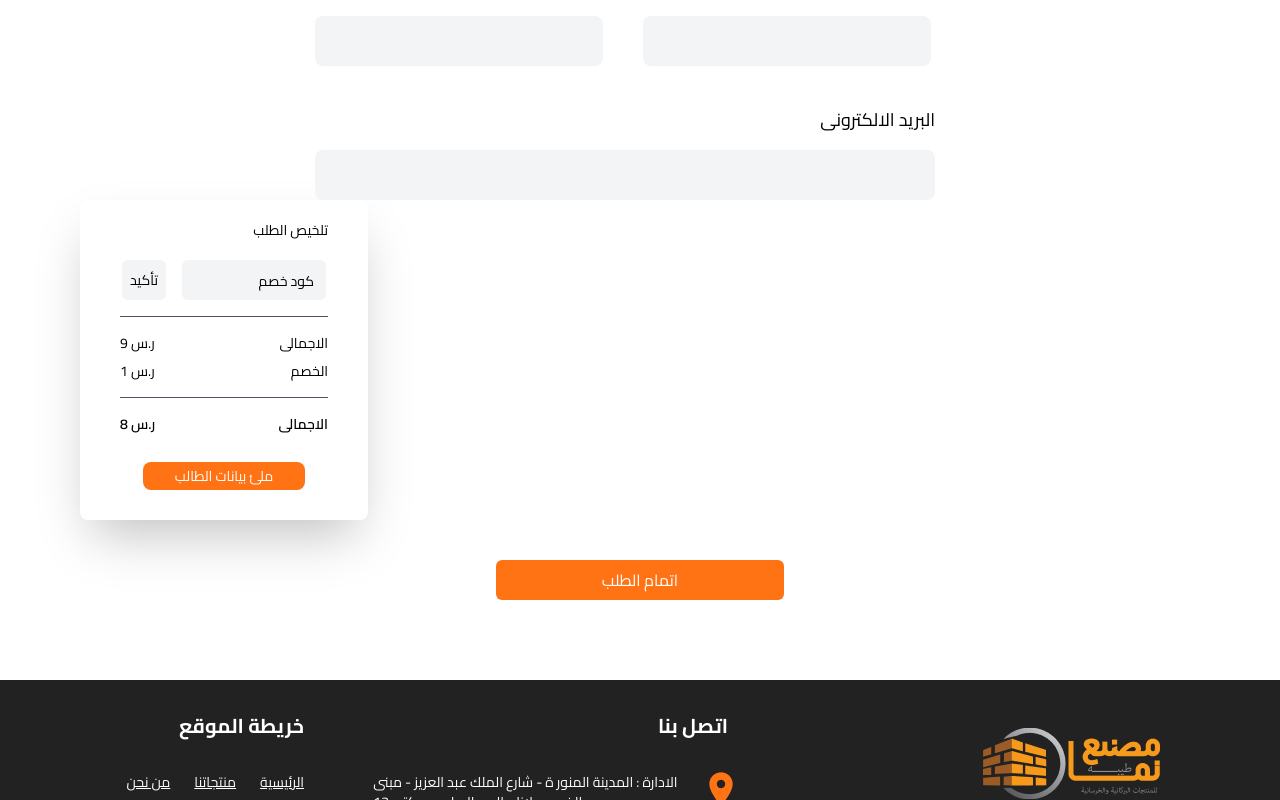
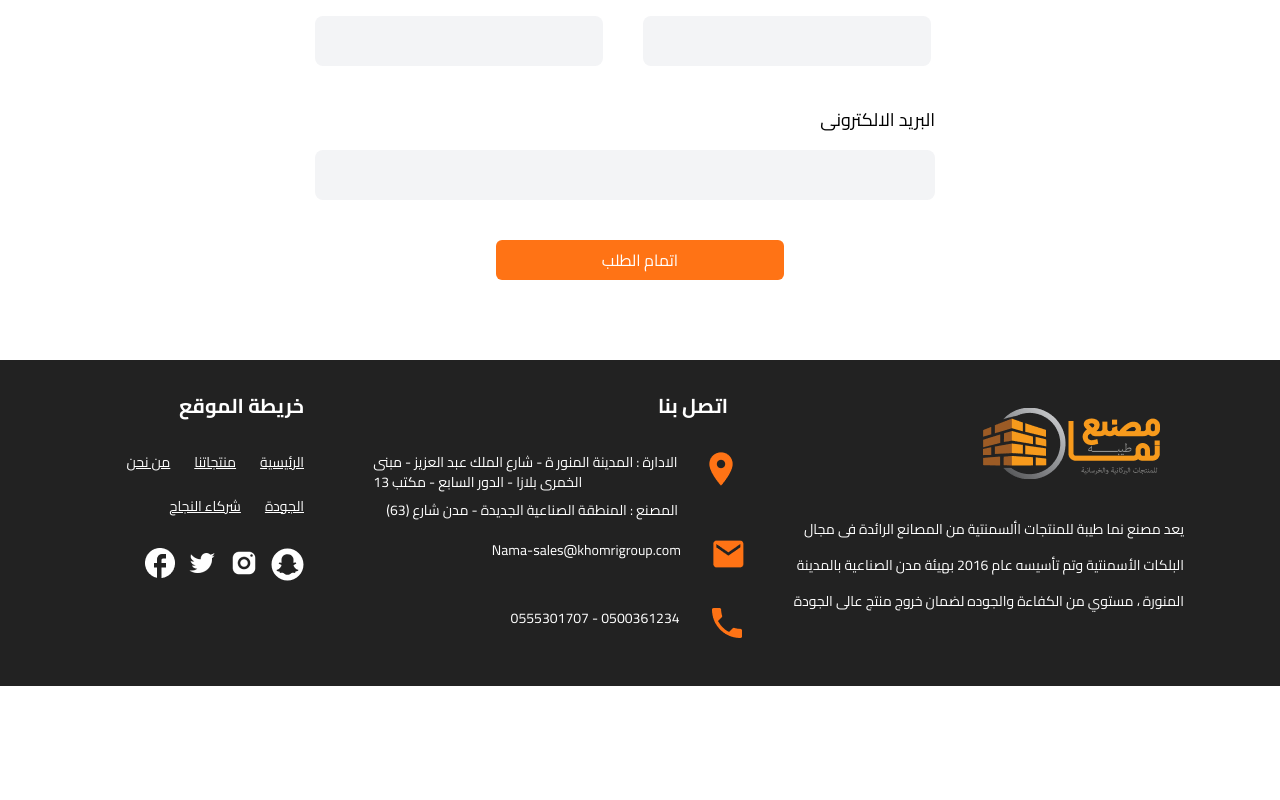
Before and after one commit to abdallamfathy/nama-project, a React (Vite) app: page /checkout in a window 1280 px wide. Shown: the part 1017-1817 px from the top of the page. After the commit the page ends 1703 px from the top, so only its background shows below. Built offline with nearby package versions, Linux system fonts and the light colour scheme.

Commit message:
edit printy

```diff
--- a/src/components/Order.jsx
+++ b/src/components/Order.jsx
@@ -30,7 +30,7 @@ const Order = () => {
                     <p>الاجمالى</p>
                 </div>
         <div className='flex justify-center mt-7'>
-            <Link href="/checkout"><button className='p-1 px-8 bg-[#FF7315] rounded-lg text-white text-sm  hover:text-black'>ملئ بيانات الطالب</button></Link>
+            <Link to="/checkout"><button className='p-1 px-8 bg-[#FF7315] rounded-lg text-white text-sm  hover:text-black'>ملئ بيانات الطالب</button></Link>
         </div>
         </div>
     </>
--- a/src/pages/Cart.jsx
+++ b/src/pages/Cart.jsx
@@ -1,9 +1,13 @@
-import React from 'react'
+import React, { useEffect } from 'react'
 import { FaLessThan } from 'react-icons/fa'
 import { Footer, Navbar, Order } from '../components'
 import CartProduct from '../components/CartProduct'
 
 const Cart = () => {
+  useEffect(() => {
+    window.scrollTo(0, 0);
+  }, []);
+
   return (
     <>
     <Navbar
@@ -11,7 +15,7 @@ const Cart = () => {
         socialDisplay="hidden"
       />
     <div className='mx-20'>
-    <div className="flex justify-end py-20 items-baseline gap-4">
+    <div className="flex justify-end pb-20 mt-36 items-baseline gap-4">
           <h1 className="text-3xl font-bold text-[#FF7315]">شركاء النجاح</h1>
           <span>
             <FaLessThan />
--- a/src/pages/Checkout.jsx
+++ b/src/pages/Checkout.jsx
@@ -1,4 +1,4 @@
-import React from 'react'
+import React, { useEffect } from 'react'
 import { Footer, Navbar } from '../components'
 import ReactToPrint from 'react-to-print';
 import { FaLessThan } from 'react-icons/fa';
@@ -7,8 +7,12 @@ import { Order } from '../components';
 
 const Checkout = () => {
 
-  const componentRef = useRef(null);
+  const printy = useRef(null);
   const printyButt = useRef();
+  useEffect(() => {
+    window.scrollTo(0, 0);
+  }, []);
+
 
   return (
 
@@ -32,7 +36,8 @@ const Checkout = () => {
       <div className='flex justify-end my-10'>
       <h2 className='text-4xl font-bold text-[#FF7315]'>بيانات الطالب</h2>
       </div>
-      <div className='flex justify-center gap-14 mt-24' >
+
+      <div ref={printy} className='flex justify-center gap-14 mt-24'  >
 
 
 
@@ -80,11 +85,10 @@ const Checkout = () => {
             </div>
 
     </div>
-                <Order forwardedRef={componentRef } />
-                <div className='flex justify-center items-center my-10'>
+    <div className='flex justify-center items-center my-10'>
                 <ReactToPrint
                 trigger={() => {return <button className=' bg-[#FF7315] w-72  p-2 text-white rounded-md' ref={printyButt}>اتمام الطلب</button>}}
-                content={() => <Order/>}
+                content={() => printy.current}
                 pageStyle="print"
                 />
 
```
